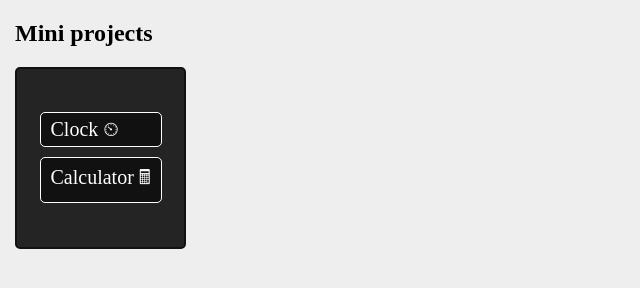
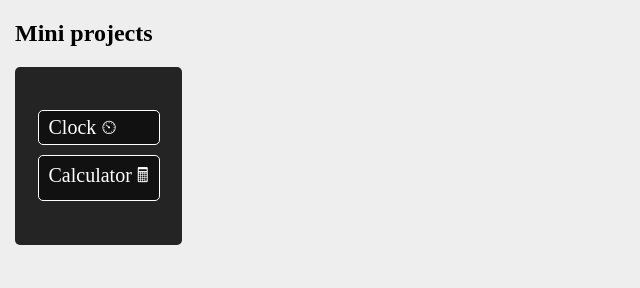
Before and after one commit to Kokkismile/mini-projects, a plain HTML site: page index.html in a window 1280 px wide. Shown: the full height of the page, 0-640 px from the left. Drawn offline with Linux system fonts and the light colour scheme.

Commit message:
removed border

```diff
--- a/css/stylesheet.css
+++ b/css/stylesheet.css
@@ -34,7 +34,6 @@ nav {
     width: fit-content;
     padding: 1%;
     border-radius: 5px;
-    border: solid 2px rgb(17, 17, 17);
 }
 
 ul {
```
